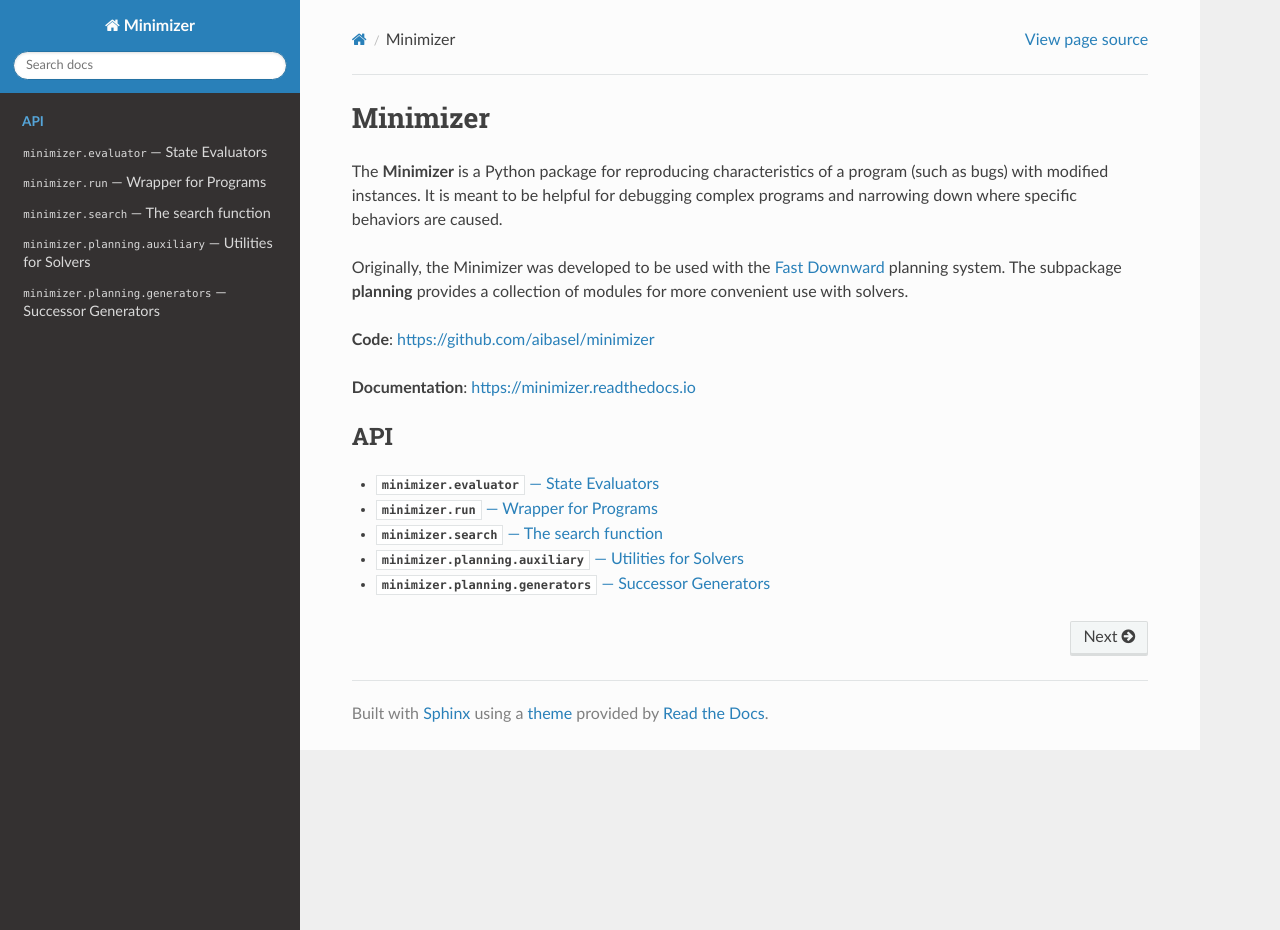
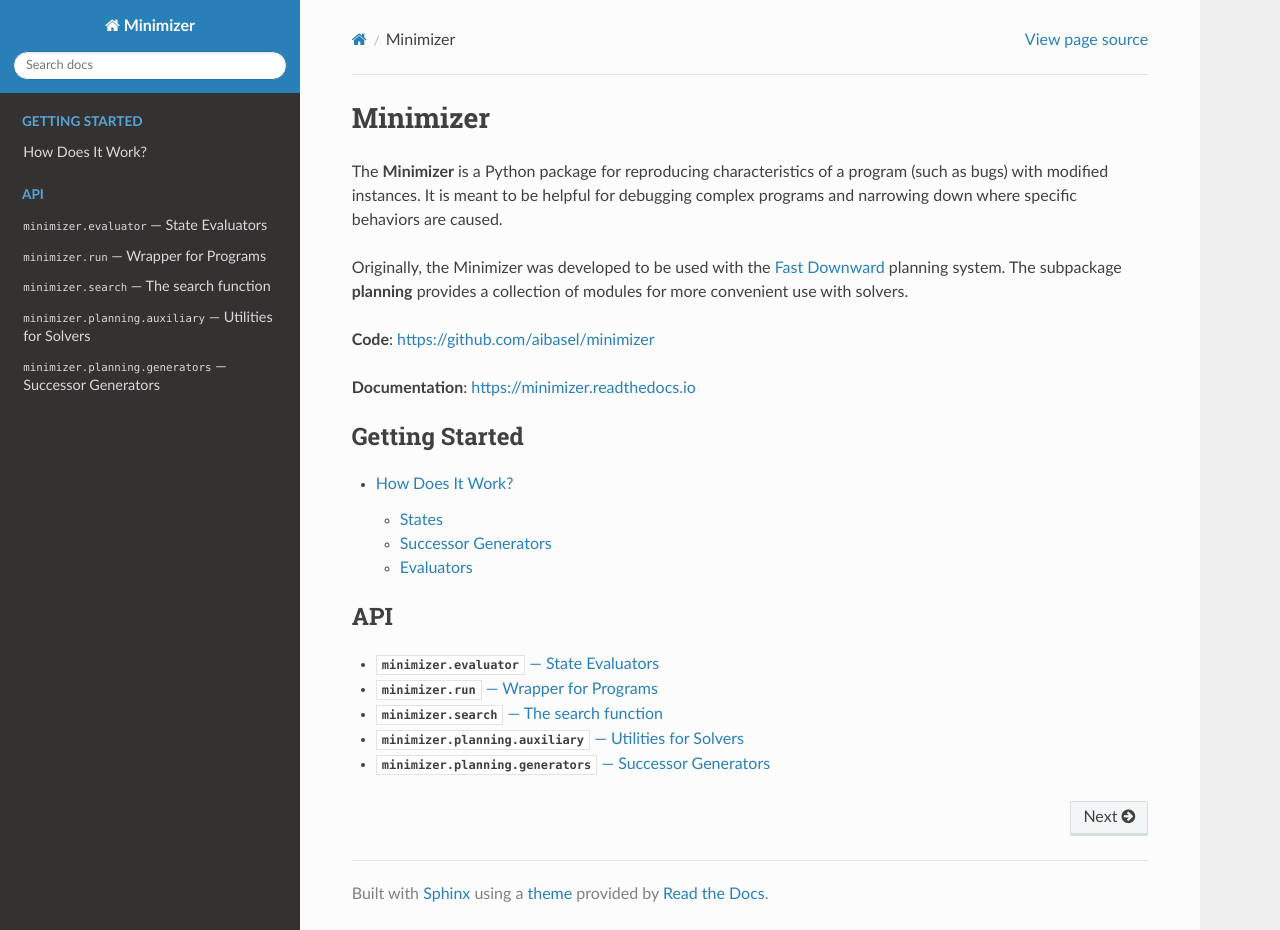
Before and after one commit to aibasel/machetli, a Sphinx documentation site: the page built from docs/index.rst, in a window 1280 px wide and 930 px high. Built offline with Sphinx 7.4.7 and the Read the Docs theme 2.0.0, drawn with Linux system fonts in a browser that asks for light colours; part of the change alters nothing that is shown.

Commit message:
[documentation] Make how_does_it_work visible and imporove diagram.

```diff
--- a/docs/index.rst
+++ b/docs/index.rst
@@ -3,12 +3,12 @@
 .. toctree::
    :caption: Getting Started
 
+   how_does_it_work
+
 .. installation
-   how_does_it_work
-.. examples
+
+.. tutorial
 .. extension
-
-
 
 .. toctree::
    :caption: API
```
Also changed, not shown: docs/workflow.svg.
